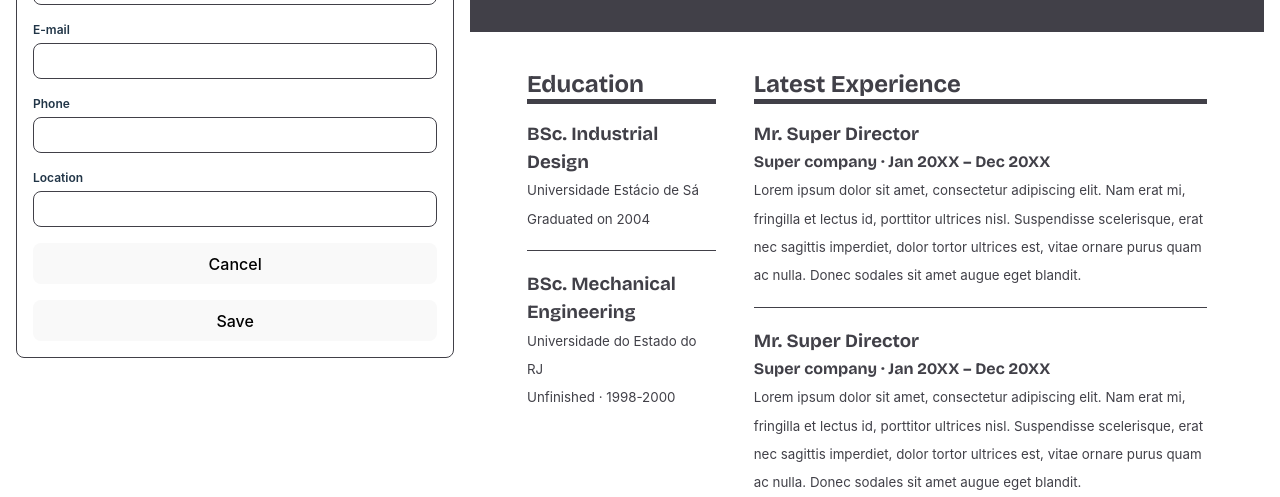
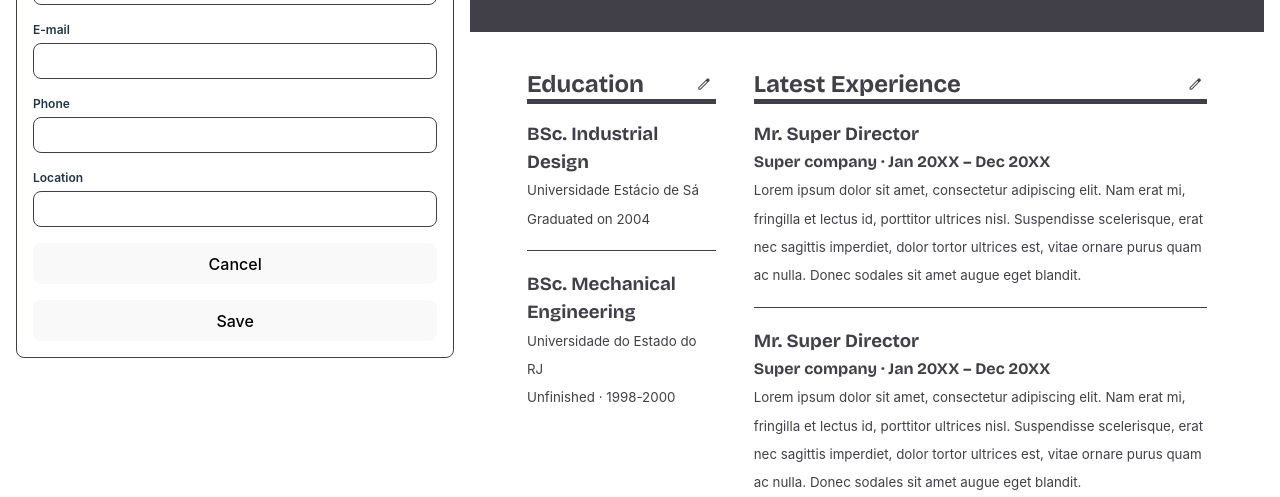
Before and after one commit to brunosra/top-cv-builder, a React (Vite) app: page / in a window 1280 px wide. Shown: the part 126-623 px from the top of the page. Built offline with nearby package versions, Linux system fonts and the light colour scheme.

Commit message:
Add edit buttons

```diff
--- a/src/Resume.css
+++ b/src/Resume.css
@@ -74,6 +74,13 @@
   padding-left: 1.5cm;
   margin-bottom: 2cm;
   float: left;
+  position: relative;
+}
+
+.section-resume .edit-btn {
+  top: 0;
+  border: 0;
+  right: 0;
 }
 
 .section-resume ul {
--- a/src/Resume.jsx
+++ b/src/Resume.jsx
@@ -79,6 +79,7 @@ function Resume({
         )}
       </div>
       <div className="section-resume education">
+        <EditButton handleClick={() => console.log("click!")} />
         <h2>Education</h2>
         <ul>
           {education.map((item) => (
@@ -91,6 +92,7 @@ function Resume({
         </ul>
       </div>
       <div className="section-resume experience">
+        <EditButton handleClick={() => console.log("click!")} />
         <h2>Latest Experience</h2>
         <ul>
           {experience.map((item) => (
```
